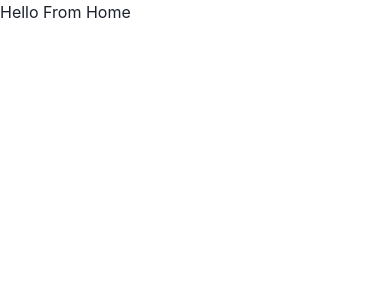
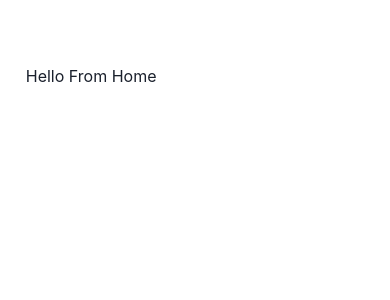
Before and after one commit to pranavsoni1101/potential-meme, a Next.js app: page / in a window 390 px wide. Shown: the top 300 px of the page. Built offline with nearby package versions, Linux system fonts and the light colour scheme.

Commit message:
Added responsive container and section

```diff
--- /dev/null
+++ b/components/Layout/ResponsiveContainer/index.tsx
@@ -0,0 +1,16 @@
+import { Container } from '@chakra-ui/layout';
+import React, { ReactNode } from 'react';
+
+interface ResponsiveContainerProps {
+    children: ReactNode | ReactNode[]
+}
+
+const ResponsiveContainer = ({children}: ResponsiveContainerProps) => {
+    return(
+        <Container maxW={['95%', '90%', '85%', '90%', '85%', '75%']} transition=" 0.4s ease-in-out">
+            {children}
+        </Container>
+    )
+}
+
+export default ResponsiveContainer;
--- /dev/null
+++ b/components/Section/SectionContent.tsx
@@ -0,0 +1,14 @@
+import React, { ReactNode } from 'react';
+import { Box } from '@chakra-ui/react';
+
+interface SectionContentProps {
+    children: ReactNode | ReactNode[]
+}
+
+const SectionContent = ({ children }: SectionContentProps) => (
+  <Box width="100%">
+    {children}
+  </Box>
+);
+
+export default SectionContent;
--- /dev/null
+++ b/components/Section/index.tsx
@@ -0,0 +1,34 @@
+import { Box, Flex, VStack } from '@chakra-ui/react';
+import { ReactNode } from 'react';
+import ResponsiveContainer from '../Layout/ResponsiveContainer';
+
+interface SectionProps {
+    bgColor: string;
+    children: ReactNode | ReactNode[];
+    height: string;
+}
+
+const Section = ({ bgColor, children, height }: any) => (
+    <Box
+        width="100%"
+        height= {"100%" || height}
+        bgColor={bgColor}
+        // marginBottom = "3em"
+        paddingTop="2em"
+        paddingBottom="2em"
+    >
+      <ResponsiveContainer>
+        <Flex minH="400px" marginY="32px">
+          <VStack
+            spacing="10"
+            alignItems="flex-start"
+            flexGrow= {1}
+          >
+            {children}
+          </VStack>
+        </Flex>
+      </ResponsiveContainer>
+    </Box>
+);
+
+export default Section;
--- a/pages/home/index.tsx
+++ b/pages/home/index.tsx
@@ -1,12 +1,18 @@
 import React from 'react';
 import { Box } from '@chakra-ui/react';
 import { NextPage } from 'next';
+import Section from '../../components/Section';
+import SectionContent from '../../components/Section/SectionContent';
 
 const Home: NextPage = () => {
     return(
-        <Box>
-            Hello From Home
-        </Box>
+        <>
+            <Section>
+                <SectionContent>
+                    Hello From Home
+                </SectionContent>
+            </Section>
+        </>
     )
 }
 
```
